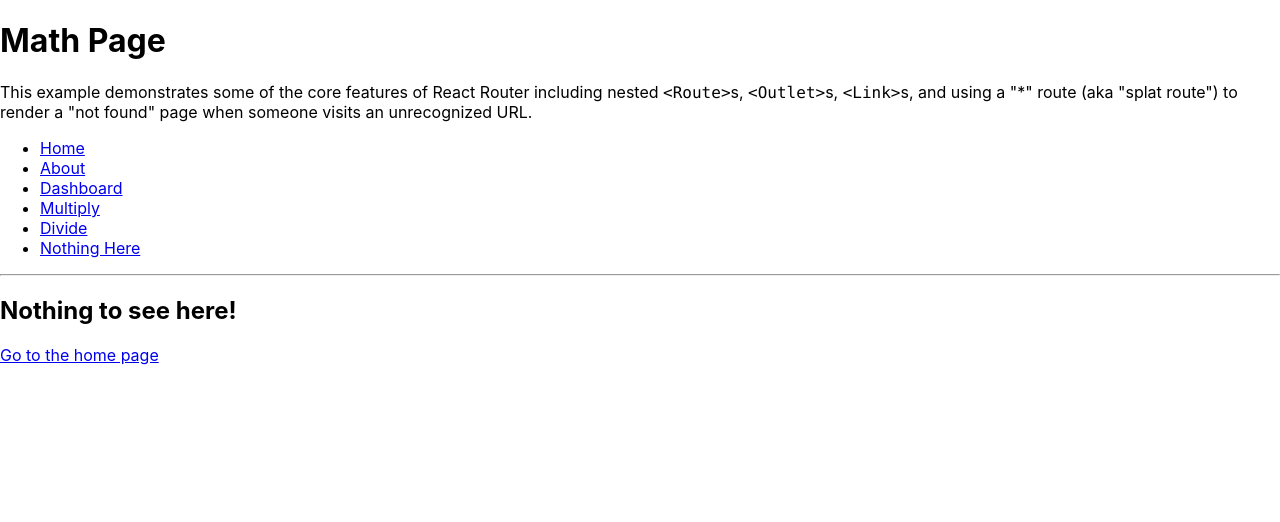
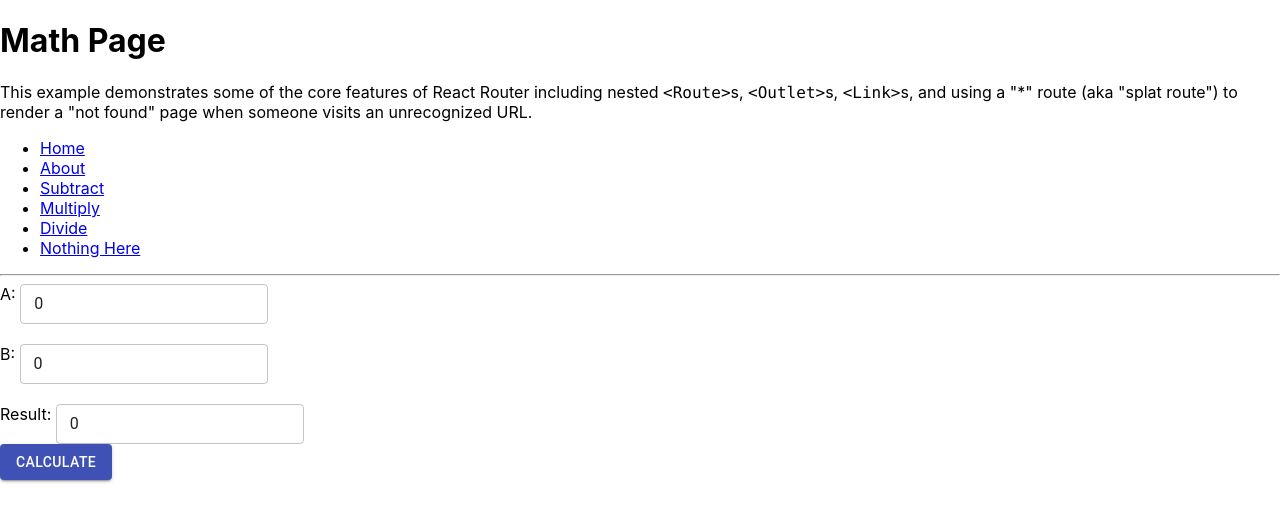
Before and after one commit to palate11/stock-calculator, a React (Create React App) app: page /subtract in a window 1280 px wide. Shown: the top 522 px of the page. Built offline with nearby package versions, Linux system fonts and the light colour scheme.

Commit message:
added subtract to components and added subtraction code

```diff
--- a/src/App.jsx
+++ b/src/App.jsx
@@ -3,6 +3,7 @@ import { Routes, Route, Outlet, Link } from 'react-router-dom'
 import Multiplier from './components/Multiplier'
 import Divider from './components/Divider'
 import './App.css'
+import Subtract from './components/Subtract'
 
 export default function App() {
   return (
@@ -24,7 +25,7 @@ export default function App() {
           {/* Add more routes here */}
           <Route index element={<Home />} />
           <Route path="about" element={<About />} />
-          <Route path="dashboard" element={<Dashboard />} />
+          <Route path="subtract" element={<Subtract />} />
           <Route path="multiply" element={<Multiplier />} />
           <Route path="divide" element={<Divider />} />
 
@@ -57,7 +58,7 @@ function Layout() {
             <Link to="/about">About</Link>
           </li>
           <li>
-            <Link to="/dashboard">Dashboard</Link>
+            <Link to="/subtract">Subtract</Link>
           </li>
           <li>
             <Link to="/multiply">Multiply</Link>
@@ -97,10 +98,10 @@ function About() {
   )
 }
 
-function Dashboard() {
+function subtract() {
   return (
     <div>
-      <h2>Dashboard</h2>
+      <h2>Subtract</h2>
     </div>
   )
 }
--- /dev/null
+++ b/src/components/Subtract.jsx
@@ -0,0 +1,66 @@
+import { useState } from 'react'
+import TextField from '@material-ui/core/TextField'
+import Button from '@material-ui/core/Button'
+
+const Subtract = props => {
+  const [number1, setNumber1] = useState(0)
+  const [number2, setNumber2] = useState(0)
+  const [result, setResult] = useState(0)
+
+  const calculate = () => {
+    const result = parseInt(number1) - parseInt(number2)
+    setResult(result)
+  }
+
+  const update1 = event => {
+    const { value } = event.target
+    setNumber1(value)
+  }
+
+  const update2 = event => {
+    const { value } = event.target
+    setNumber2(value)
+  }
+
+  // console.log('number1: ' + number1)
+  // console.log('number2: ' + number2)
+  // console.log('result: ' + result)
+
+  return (
+    <div>
+      <div>
+        A:{' '}
+        <TextField
+          id="outlined-basic"
+          variant="outlined"
+          value={number1}
+          onChange={e => update1(e)}
+          size="small"
+        />
+      </div>
+
+      <br />
+      <div>
+        B:{' '}
+        <TextField
+          id="outlined-basic"
+          variant="outlined"
+          value={number2}
+          onChange={e => update2(e)}
+          size="small"
+        />
+      </div>
+
+      <br />
+      <div>
+        Result: <TextField id="outlined-basic" variant="outlined" value={result} size="small" />
+      </div>
+
+      <Button variant="contained" color="primary" onClick={calculate}>
+        Calculate
+      </Button>
+    </div>
+  )
+}
+
+export default Subtract
```
